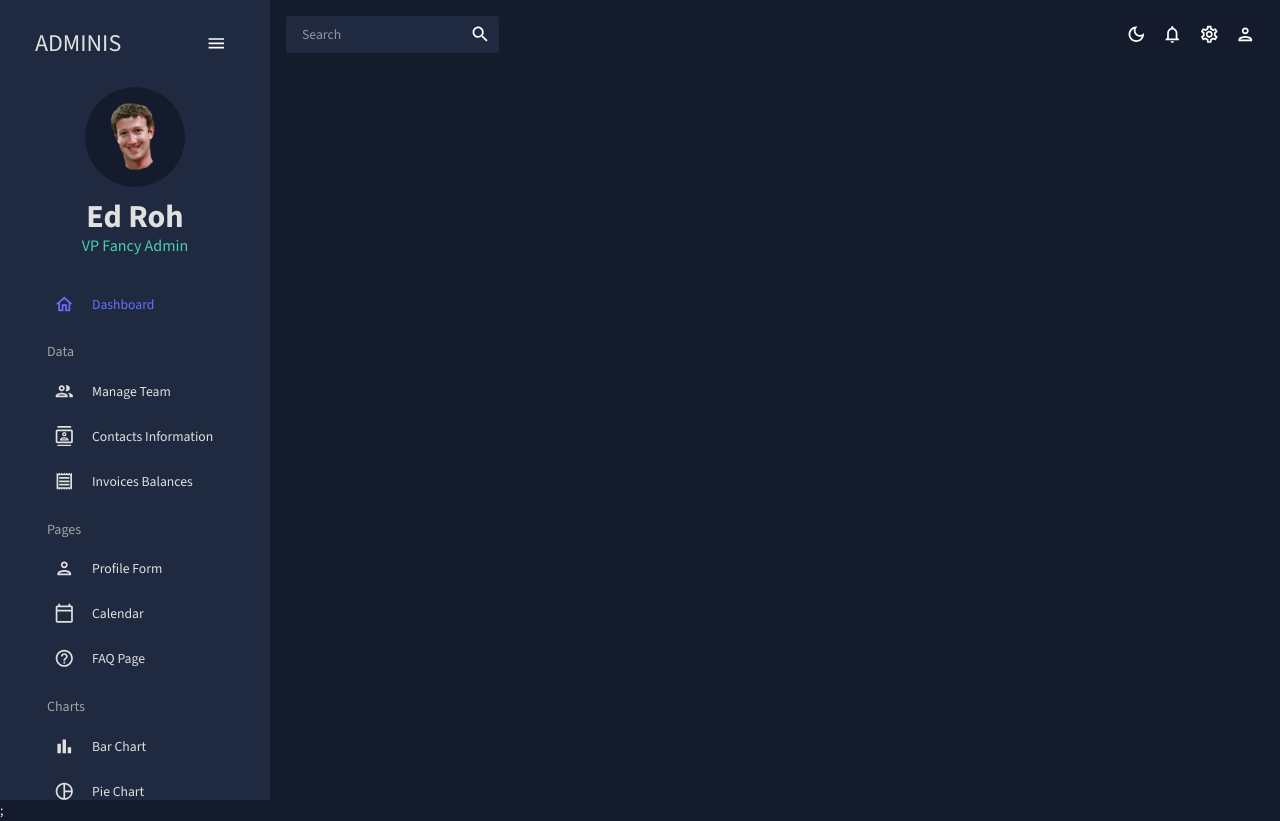
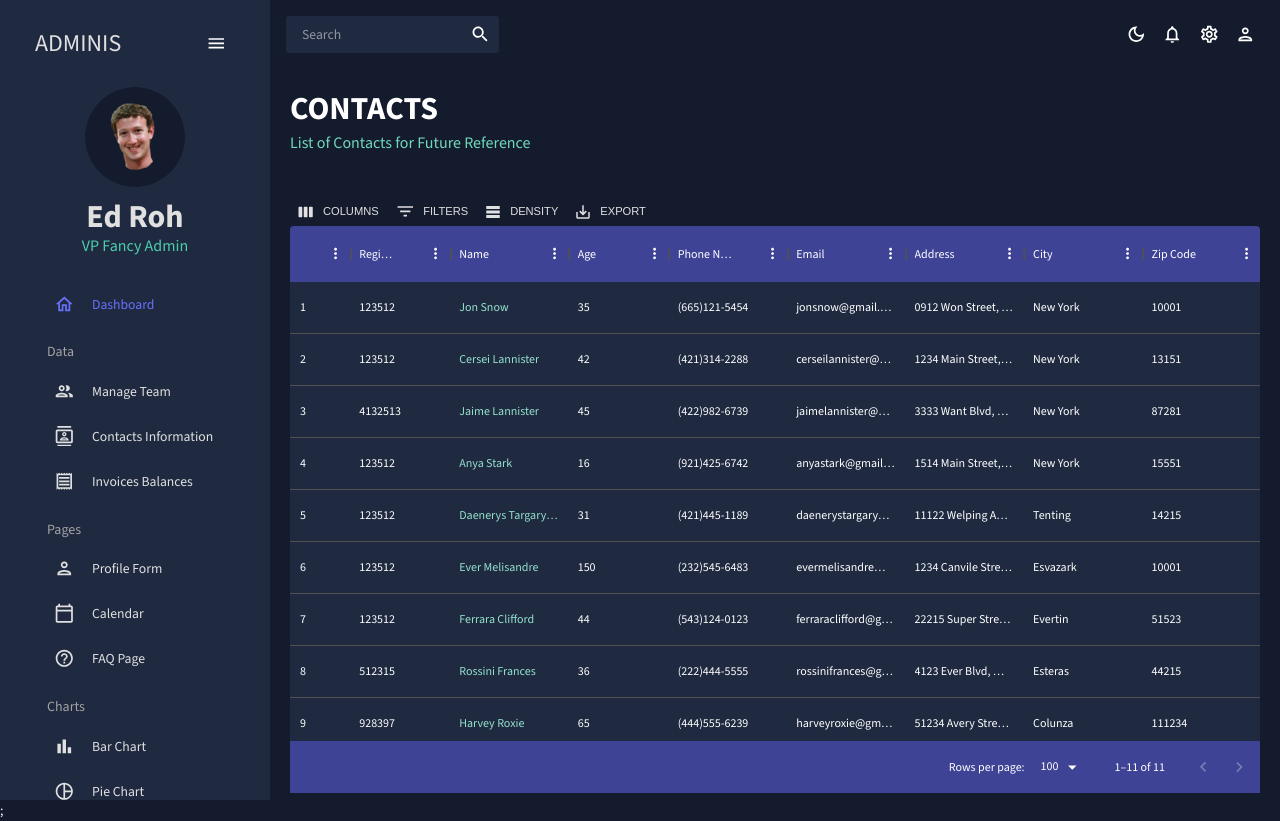
Before and after one commit to timeline-tk/react-admin-tutorial, a React (Create React App) app: page /contacts in a window 1280 px wide. Built offline with nearby package versions, Linux system fonts and the light colour scheme.

Commit message:
Timestamp 01:53:04/4:04:24 - Contacts Page Completion

```diff
--- a/src/App.js
+++ b/src/App.js
@@ -6,7 +6,7 @@
 import Dashboard from "./scenes/dashboard";
 import Team from "./scenes/team";
 // import Invoices from "./scenes/invoices";
-// import Contacts from "./scenes/contacts";
+import Contacts from "./scenes/contacts";
 // import Bar from "./scenes/bar";
 // import Form from "./scenes/form";
 // import Line from "./scenes/line";
@@ -29,7 +29,7 @@
             <Routes >
               <Route path="/" element={<Dashboard />} />
               <Route path="/team" element={<Team />} />
-              {/* <Route path="/contacts" element={<Contacts />} /> */}
+              <Route path="/contacts" element={<Contacts />} />
               {/* <Route path="/invoices" element={<Invoices />} /> */}
               {/* <Route path="/form" element={<Form />} /> */}
               {/* <Route path="/bar" element={<Bar />} /> */}
--- /dev/null
+++ b/src/scenes/contacts/index.js
@@ -0,0 +1,103 @@
+import { Box } from "@mui/material";
+import { DataGrid, GridToolbar } from "@mui/x-data-grid";
+import { tokens } from "../../theme";
+import { mockDataContacts } from "../../data/mockData";
+import Header from "../../components/Header";
+import { useTheme } from "@mui/material";
+
+const Contacts = () => {
+    const theme = useTheme();
+    const colors = tokens(theme.palette.mode);
+
+  const columns = [
+        { field: "id", headerName: "ID", flex: 0.5 },
+        { field: "registrarId", headerName: "Registrar ID" },
+        {
+            field: "name",
+            headerName: "Name",
+            flex: 1,
+            cellClassName: "name-column--cell",
+        },
+        {
+            field: "age",
+            headerName: "Age",
+            type: "number",
+            headerAlign: "left",
+            align: "left",
+        },
+        {
+            field: "phone",
+            headerName: "Phone Number",
+            flex: 1,
+        },
+        {
+            field: "email",
+            headerName: "Email",
+            flex: 1,
+        },
+        {
+            field: "address",
+            headerName: "Address",
+            flex: 1,
+        },
+        {
+            field: "city",
+            headerName: "City",
+            flex: 1,
+        },
+        {
+            field: "zipCode",
+            headerName: "Zip Code",
+            flex: 1,
+        },
+    ];
+
+  return (
+    <Box m="20px">
+        <Header
+        title="CONTACTS"
+        subtitle="List of Contacts for Future Reference"
+        />
+        <Box
+            m="40px 0 0 0"
+            height="75vh"
+            sx={{
+                "& .MuiDataGrid-root": {
+                    border: "none",
+                },
+                "& .MuiDataGrid-cell": {
+                    borderBottom: "none",
+                },
+                "& .name-column--cell": {
+                    color: colors.greenAccent[300],
+                },
+                "& .MuiDataGrid-columnHeaders": {
+                    backgroundColor: colors.blueAccent[700],
+                    borderBottom: "none",
+                },
+                "& .MuiDataGrid-virtualScroller": {
+                    backgroundColor: colors.primary[400],
+                },
+                "& .MuiDataGrid-footerContainer": {
+                    borderTop: "none",
+                    backgroundColor: colors.blueAccent[700],
+                },
+                "& .MuiCheckbox-root": {
+                    color: `${colors.greenAccent[200]} !important`,
+                },
+                "& .MuiDataGrid-toolbarContainer .MuiButton-text": {
+                    color: `${colors.grey[100]} !important`,
+                },
+            }}
+        >
+            <DataGrid
+                rows={mockDataContacts}
+                columns={columns}
+                components={{ Toolbar: GridToolbar }}
+            />
+        </Box>
+    </Box>
+  );
+};
+
+export default Contacts;
```
